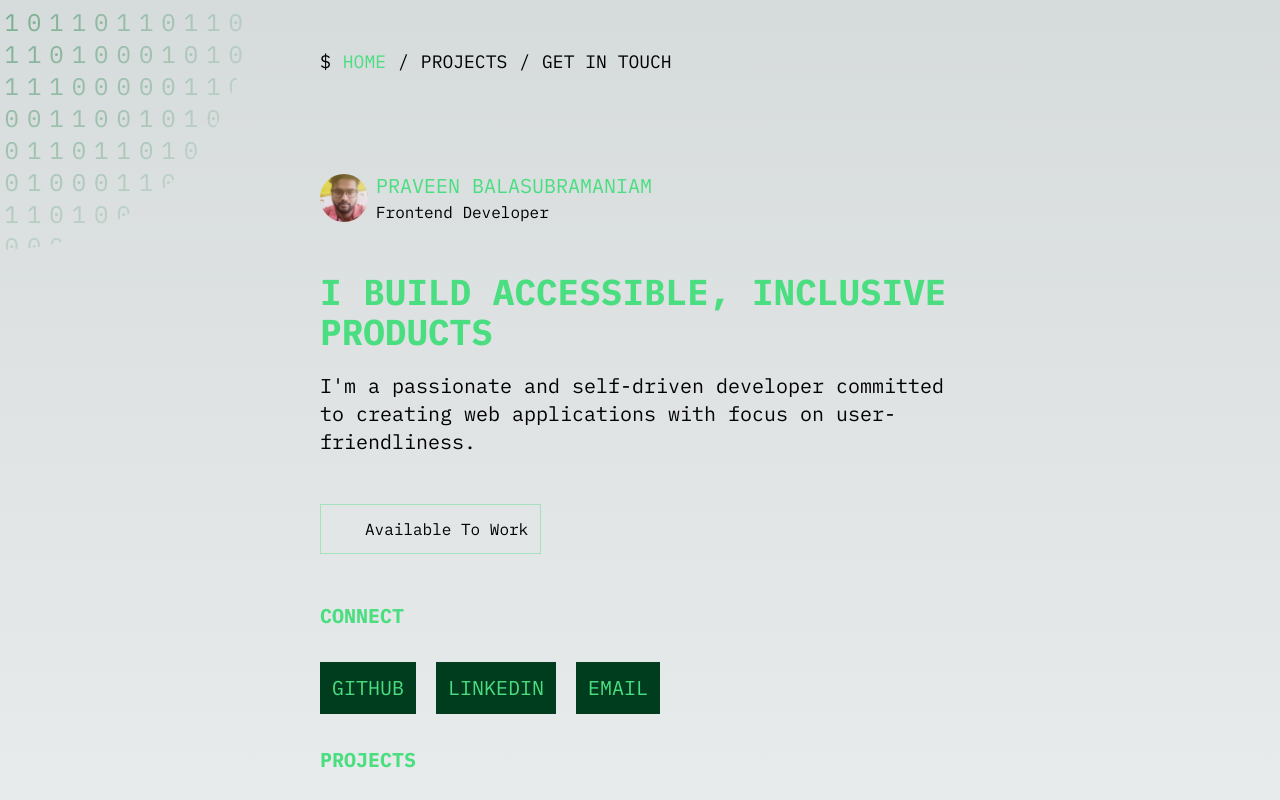
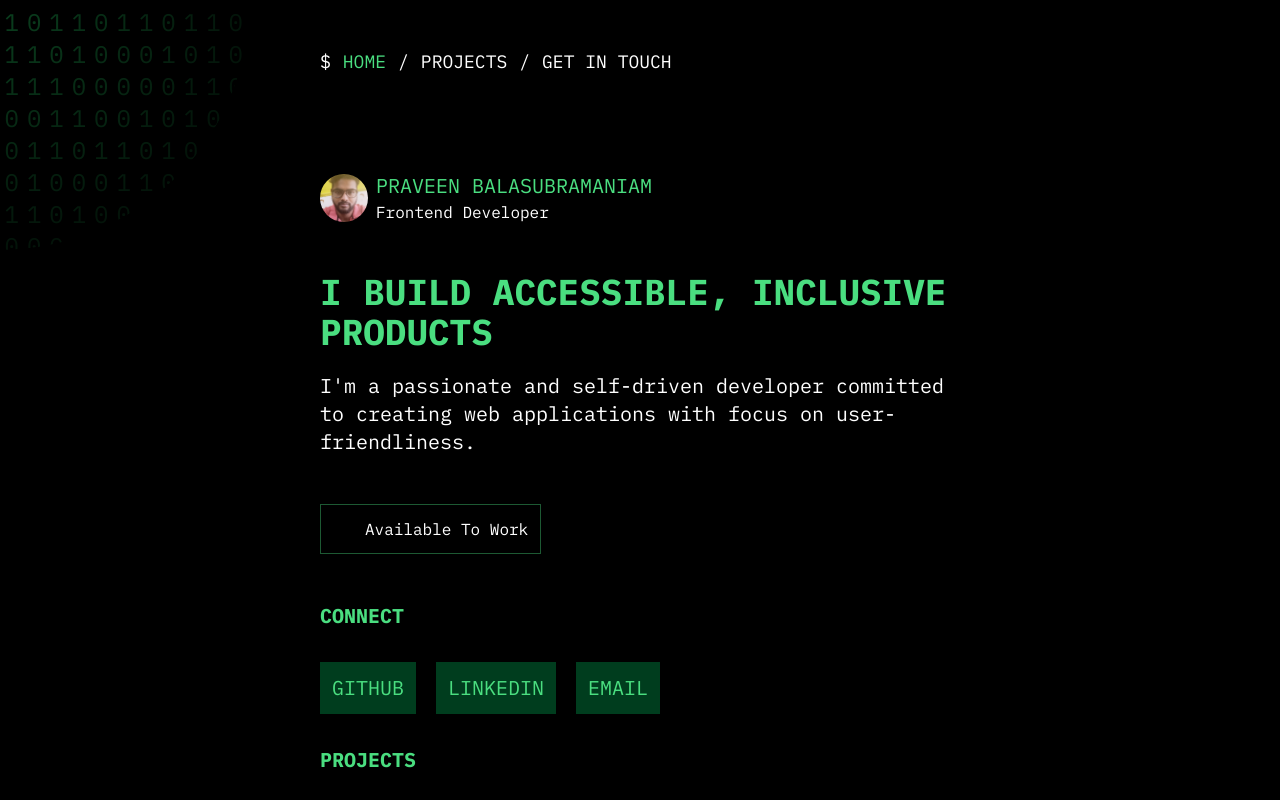
Before and after one commit to PraveenKb777/pravee-portfolio, a Next.js app: page / in a window 1280 px wide. Shown: the top 800 px of the page. Built offline with nearby package versions, Linux system fonts and the light colour scheme.

Commit message:
fixed dark isssue

```diff
--- a/app/globals.css
+++ b/app/globals.css
@@ -12,18 +12,14 @@
   background: #4ade8080;
 }
 :root {
-  --foreground-rgb: 0, 0, 0;
-  --background-start-rgb: 214, 219, 220;
-  --background-end-rgb: 255, 255, 255;
+  --foreground-rgb: 255, 255, 255;
+  --background-start-rgb: 0, 0, 0;
+  --background-end-rgb: 0, 0, 0;
 }
 
-@media (prefers-color-scheme: dark) {
-  :root {
-    --foreground-rgb: 255, 255, 255;
-    --background-start-rgb: 0, 0, 0;
-    --background-end-rgb: 0, 0, 0;
-  }
-}
+/* @media (prefers-color-scheme: dark) {
+
+} */
 
 * {
   box-sizing: border-box;
--- a/app/page.tsx
+++ b/app/page.tsx
@@ -46,13 +46,13 @@ export const PROJECTS: PProjectData[] = [
     description:
       "An App which can generate construction and interior leads from brokers and real estate agents.Developed for CENDROL as per their requirement",
     title: "Partner app",
-    link: "https://play.google.com/store/apps/details?id=com.cendrol.procurement",
+    link: "https://play.google.com/store/apps/details?id=com.cendrolpartner",
   },
   {
     description:
       "App which will help the site engineers for ordering materials and handling miscellaneous expense from site and accepting order materials.Developed for CENDROL as per their requirement.",
     title: "Cendrol Procure",
-    link: "https://play.google.com/store/apps/details?id=com.cendrolpartner",
+    link: "https://play.google.com/store/apps/details?id=com.cendrol.procurement",
   },
 ];
 
```
